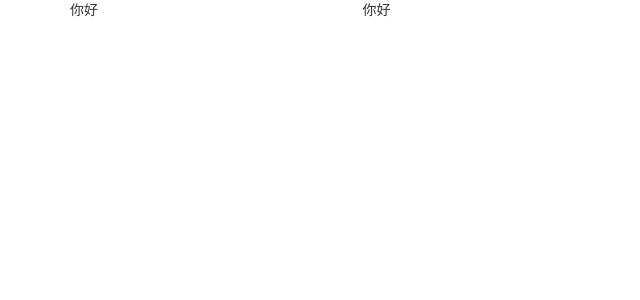
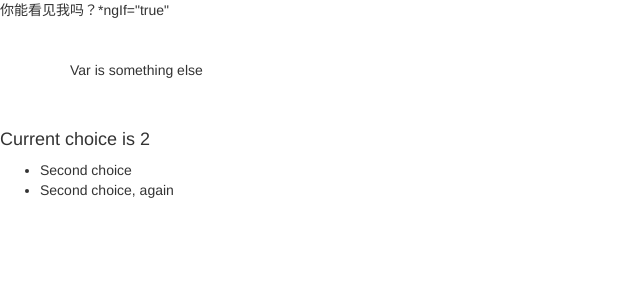
Before and after one commit to haishangfeie/Angular-example, an Angular app: page / in a window 1280 px wide. Shown: the top 300 px of the page, without its empty margins (0-640 px from the left). Built offline with nearby package versions, Linux system fonts and the light colour scheme.

Commit message:
ng的内置指令的一些展示，较简单，所以例子也比较简略

```diff
--- a/src/app/app.component.html
+++ b/src/app/app.component.html
@@ -2,4 +2,7 @@
 <!--<app-property-bind1></app-property-bind1>-->
 
 <!--演示引入的jquery和bootstrap是否生效-->
-<app-jquery-bootstrap></app-jquery-bootstrap>
+<!--<app-jquery-bootstrap></app-jquery-bootstrap>-->
+
+<!--接下来演示的是angular内置的一些指令的效果-->
+<app-ngcommand></app-ngcommand>
--- a/src/app/app.module.ts
+++ b/src/app/app.module.ts
@@ -5,6 +5,7 @@ import { NgModule } from '@angular/core';
 import { AppComponent } from './app.component';
 import { PropertyBind1Component } from './basis/property-bind1/property-bind1.component';
 import { JqueryBootstrapComponent } from './basis/jquery-bootstrap/jquery-bootstrap.component';
+import { NgcommandComponent } from './basis/ngcommand/ngcommand.component';
 
 
 @NgModule({
@@ -12,6 +13,7 @@ import { JqueryBootstrapComponent } from './basis/jquery-bootstrap/jquery-bootst
     AppComponent,
     PropertyBind1Component,
     JqueryBootstrapComponent,
+    NgcommandComponent,
   ],
   imports: [
     BrowserModule
--- /dev/null
+++ b/src/app/basis/ngcommand/ngcommand.component.html
@@ -0,0 +1,37 @@
+<!-- 演示的是angular的内置指令-->
+
+<!--ngIf-->
+<div *ngIf="false">你能看见我吗？*ngIf="false"</div>             <!-- never displayed -->
+<div *ngIf="true">你能看见我吗？*ngIf="true"</div>
+
+<!--<div *ngIf="a > b"></div>             &lt;!&ndash; displayed if a is more than b &ndash;&gt;-->
+<!--<div *ngIf="str == 'yes'"></div>      &lt;!&ndash; displayed if str holds the string "yes" &ndash;&gt;-->
+<!--<div *ngIf="myFunc()"></div>          &lt;!&ndash; displayed if myFunc returns a true value &ndash;&gt;-->
+
+<br>
+<br>
+
+<!--ngSwitch-->
+<div class="container" [ngSwitch]="myVar">
+  <div *ngSwitchCase="'A'">Var is A</div>
+  <div *ngSwitchCase="'B'">Var is B</div>
+  <div *ngSwitchDefault>Var is something else</div>
+</div>
+
+<br>
+<br>
+
+<!--在下面这个例子中，当choice的值是2的时候，第2个和第5个li都会被渲染。-->
+<h4 class="ui horizontal divider header">
+  Current choice is {{ choice }}
+</h4>
+<div class="ui raised segment">
+  <ul [ngSwitch]="choice">
+    <li *ngSwitchCase="1">First choice</li>
+    <li *ngSwitchCase="2">Second choice</li>
+    <li *ngSwitchCase="3">Third choice</li>
+    <li *ngSwitchCase="4">Fourth choice</li>
+    <li *ngSwitchCase="2">Second choice, again</li>
+    <li *ngSwitchDefault>Default choice</li>
+  </ul>
+</div>
--- /dev/null
+++ b/src/app/basis/ngcommand/ngcommand.component.ts
@@ -0,0 +1,20 @@
+// 演示的是内置指令
+import { Component, OnInit } from '@angular/core';
+
+@Component({
+  selector: 'app-ngcommand',
+  templateUrl: './ngcommand.component.html',
+  styleUrls: ['./ngcommand.component.css']
+})
+export class NgcommandComponent implements OnInit {
+  public myVar;
+  public choice;
+  constructor() {
+    this.myVar = 'C';
+    this.choice = 2;
+  }
+
+  ngOnInit() {
+  }
+
+}
```
Also changed, not shown: src/app/basis/ngcommand/ngcommand.component.css (added), 1 other file (tests, documents, lock files or other folders).
